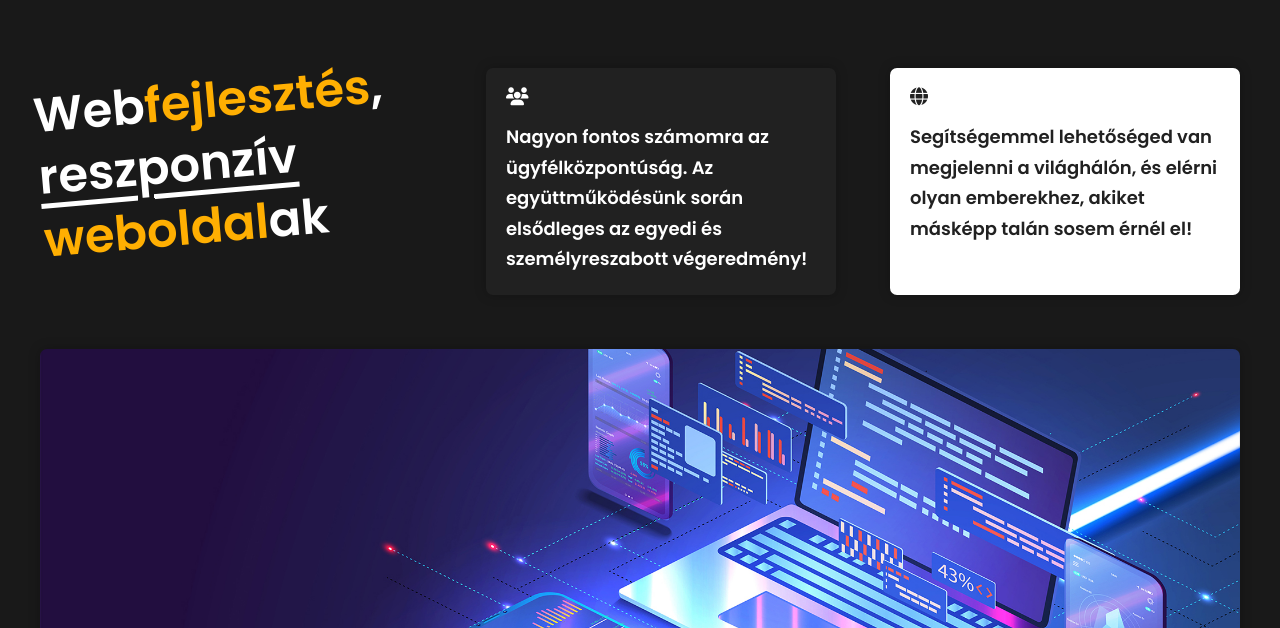
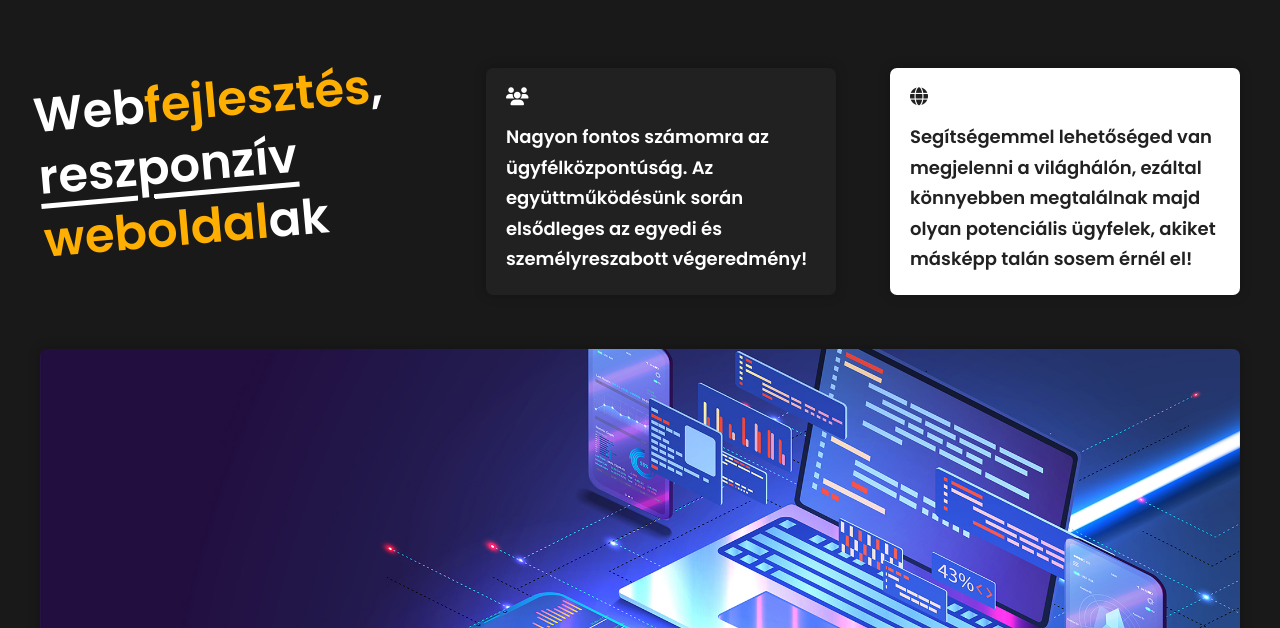
Before and after one commit to fszabi/webrebirth.hu, a website built with Vite: page index.html in a window 1280 px wide. Shown: the part 92-720 px from the top of the page. Built offline with nearby package versions, Linux system fonts and the light colour scheme; some packages are replaced by stand-ins of ours.

Commit message:
hero change

```diff
--- a/index.html
+++ b/index.html
@@ -136,10 +136,12 @@
       </div>
     </header>
     <main>
-      <section class="hero | clr-neutral-100 bg-neutral-900 padding-block-160">
+      <section
+        class="hero | clr-neutral-100 bg-neutral-900 ff-accent padding-block-160"
+      >
         <div class="container flow" data-spacing="extra-large" data-type="wide">
           <div class="even-columns">
-            <h1 class="fs-900 ff-accent">
+            <h1 class="fs-900">
               Web<span class="clr-primary-300">fejlesztés</span>,
               <span class="text-underline">reszponzív</span>
               <span class="clr-primary-300">weboldal</span>ak
@@ -148,7 +150,7 @@
               class="flex-group nowrap flex-col bg-neutral-700 border-radius-2 box-shadow-1 padding-20"
             >
               <i class="fa-solid fa-users"></i>
-              <p class="ff-accent">
+              <p>
                 Nagyon fontos számomra az ügyfélközpontúság. Az együttműködésünk
                 során elsődleges az egyedi és személyreszabott végeredmény!
               </p>
@@ -158,15 +160,20 @@
               class="flex-group nowrap flex-col bg-neutral-100 clr-neutral-700 border-radius-2 box-shadow-1 padding-20"
             >
               <i class="fa-solid fa-globe"></i>
-              <p class="ff-accent">
+              <!-- <p class="ff-accent">
                 Segítségemmel lehetőséged van megjelenni a világhálón, és elérni
-                olyan emberekhez, akiket másképp talán sosem érnél el!
+                olyan emberekhez, akikhez másképp talán sosem érnél el!
+              </p> -->
+              <p>
+                Segítségemmel lehetőséged van megjelenni a világhálón, ezáltal
+                könnyebben megtalálnak majd olyan potenciális ügyfelek, akiket
+                másképp talán sosem érnél el!
               </p>
             </div>
             <div class="img-container border-radius-2 box-shadow-1">
               <img src="assets/hero.jpg" alt="hero image" />
               <div class="button-container | flex-group mx-auto padding-32">
-                <a href="#ajanlatkeres" class="btn btn--primary | ff-accent">
+                <a href="#ajanlatkeres" class="btn btn--primary">
                   <span></span>
                   Ajánlatkérés
                   <span></span>
```
